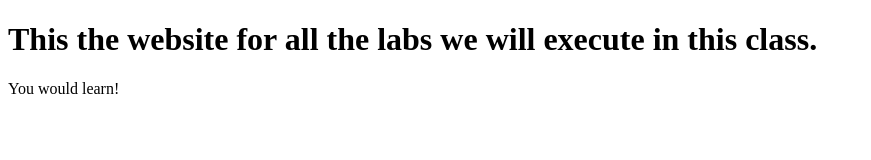
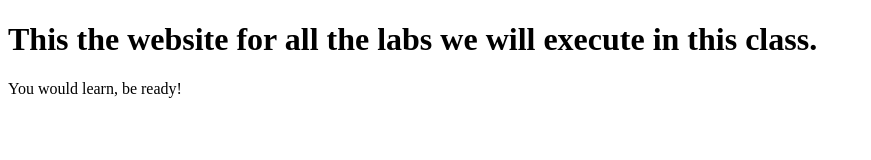
Before and after one commit to Aleeyahhh/devsecops_lab, a plain HTML site: page index.html in a window 1280 px wide. Shown: the whole page, without its empty margins (0-871 px from the left). Drawn offline with Linux system fonts and the light colour scheme.

Commit message:
Modified welcome message

```diff
--- a/index.html
+++ b/index.html
@@ -7,6 +7,6 @@
 </head>
 <body>
     <h1>This the website for all the labs we will execute in this class.</h1>
-    <p>You would learn!</p>
+    <p>You would learn, be ready!</p>
 </body>
 </html>
```
